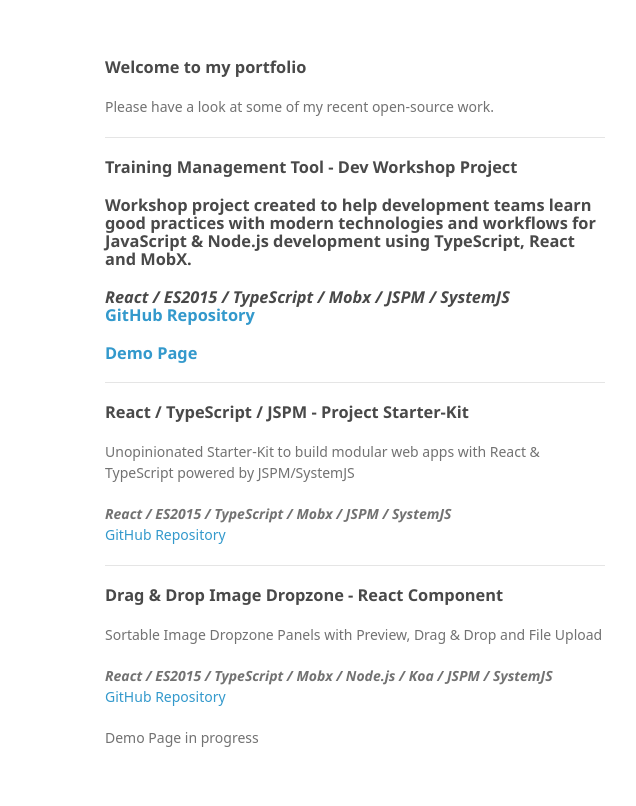
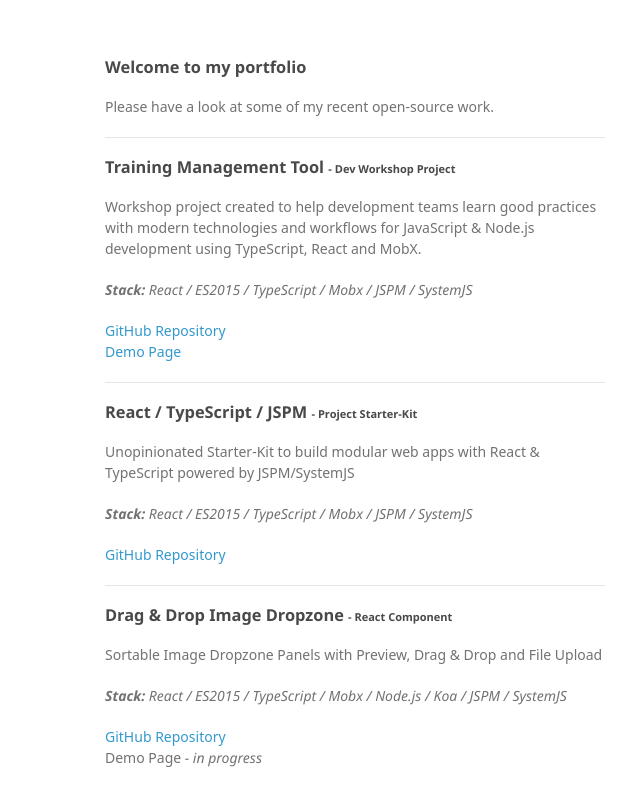
Before and after one commit to piotrwitek/piotrwitek.github.io, a website: page index.html in a window 1280 px wide. Shown: the full height of the page, 465-1101 px from the left. Drawn offline with Linux system fonts and the light colour scheme; a web font is replaced by a local one.

Commit message:
added dev environment
modified layout

```diff
--- a/index.html
+++ b/index.html
@@ -39,32 +39,43 @@
 
         <hr>
 
-      <h3>Training Management Tool - Dev Workshop Project</p>
+        <h3>Training Management Tool <small>- Dev Workshop Project</small></h3>
         <p>Workshop project created to help development teams learn good practices with modern technologies and workflows for JavaScript & Node.js development using TypeScript, React and MobX.</p>
-      <i><b>
+        <p><i>
+          <b>Stack:</b>
           React / ES2015 / TypeScript / Mobx / JSPM / SystemJS
-      </b></i>
-      <p class="view"><a href="https://github.com/piotrwitek/training-management-tool">GitHub Repository</a></p>
-      <p class="view"><a href="http://piotrwitek.github.io/training-management-tool">Demo Page</a></p>
+        </i></p>
+        <p class="view">
+          <a href="https://github.com/piotrwitek/training-management-tool">GitHub Repository</a>
+          <br>
+          <a href="http://piotrwitek.github.io/training-management-tool">Demo Page</a>
+        </p>
 
         <hr>
 
-      <h3>React / TypeScript / JSPM - Project Starter-Kit</h3>
+        <h3>React / TypeScript / JSPM <small>- Project Starter-Kit</small></h3>
         <p>Unopinionated Starter-Kit to build modular web apps with React & TypeScript powered by JSPM/SystemJS</p>
-      <i><b>
+        <p><i>
+          <b>Stack:</b>
           React / ES2015 / TypeScript / Mobx / JSPM / SystemJS
-      </b></i>
-      <p class="view"><a href="https://github.com/piotrwitek/react-ts-jspm-starter-kit">GitHub Repository</a></p>
+        </i></p>
+        <p class="view">
+          <a href="https://github.com/piotrwitek/react-ts-jspm-starter-kit">GitHub Repository</a>
+        </p>
 
         <hr>
 
-      <h3>Drag & Drop Image Dropzone - React Component</h3>
+        <h3>Drag & Drop Image Dropzone <small>- React Component</small></h3>
         <p>Sortable Image Dropzone Panels with Preview, Drag & Drop and File Upload</p>
-      <i><b>
+        <p><i>
+          <b>Stack:</b>
           React / ES2015 / TypeScript / Mobx / Node.js / Koa / JSPM / SystemJS
-      </b></i>
-      <p class="view"><a href="https://github.com/piotrwitek/react-dnd-dropzone">GitHub Repository</a></p>
-      <p>Demo Page in progress</p>
+        </i></p>
+        <p class="view">
+          <a href="https://github.com/piotrwitek/react-dnd-dropzone">GitHub Repository</a>
+          <br>
+          Demo Page<i> - in progress</i>
+        </p>
 
       </section>
       <footer>
```
Also changed, not shown: package.json (added, +23 -0 lines), 1 other file. Lines whose indentation alone changed are shown as unchanged.
